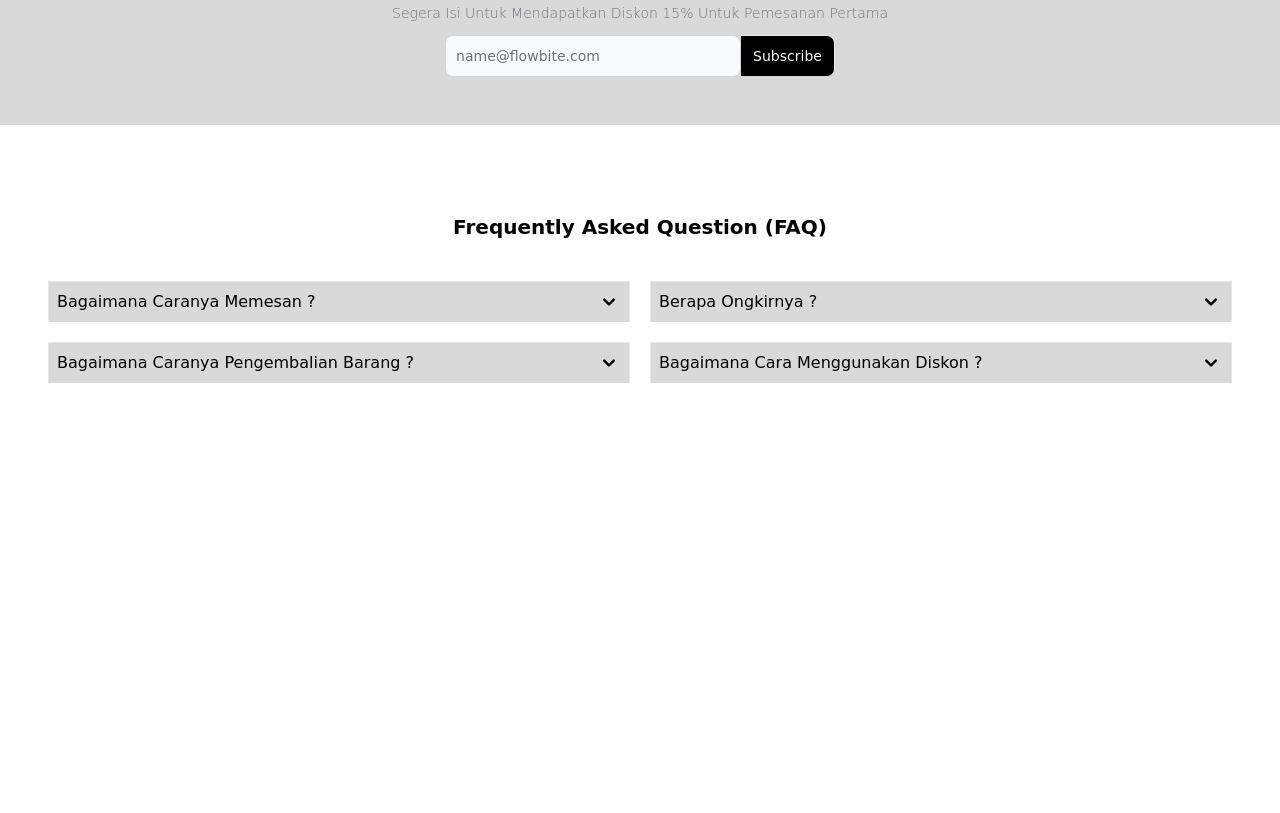
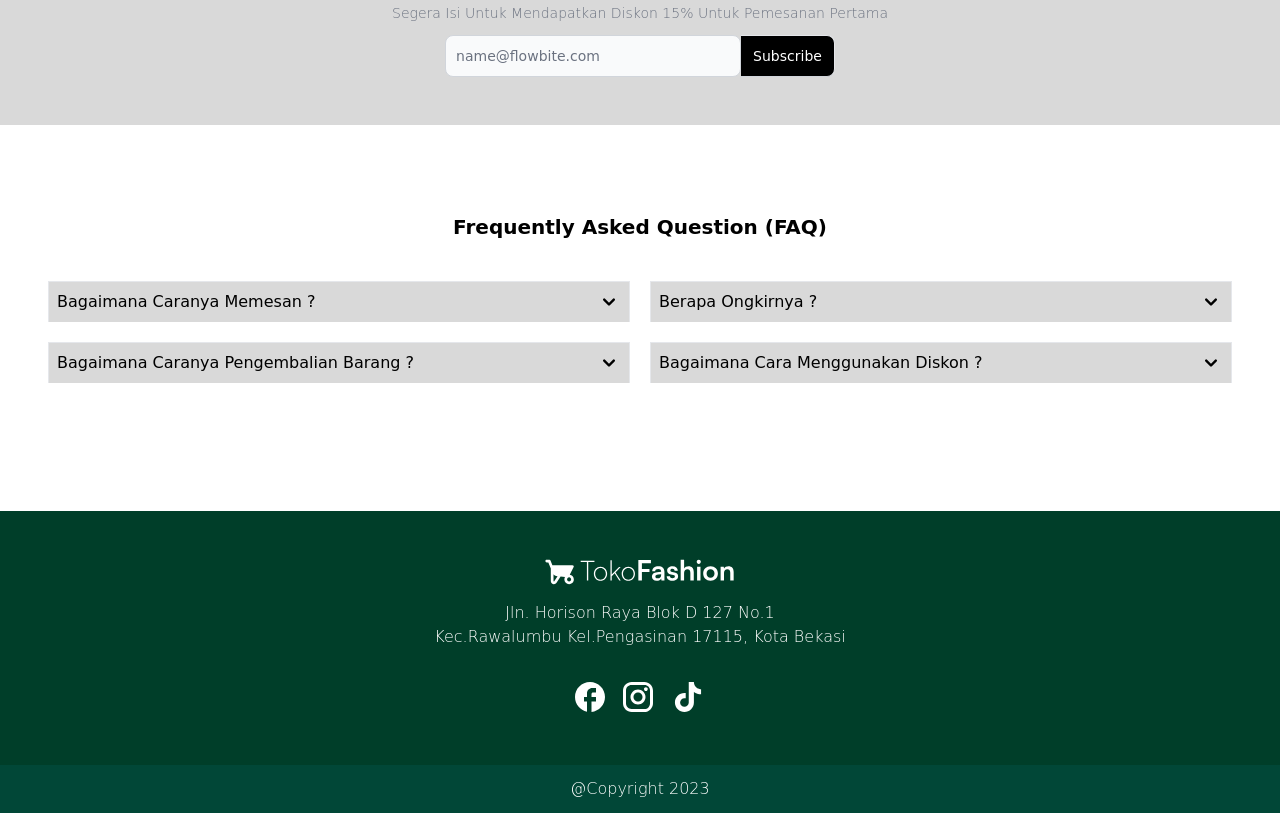
Before and after one commit to naufal56-xtg/Tailwind-UI-Toko-Online, a website: page src/index.html in a window 1280 px wide. Shown: the part 1622-2435 px from the top of the page. Before the commit the page ends 2133 px from the top, so only its background shows below. Drawn offline with nearby package versions, Linux system fonts and the light colour scheme; files whose address does not match are found by name.

Commit message:
Final Update

```diff
--- a/src/index.html
+++ b/src/index.html
@@ -714,6 +714,32 @@
     </div>
     <!-- //? End FAQ -->
 
+    <!-- //! Footer -->
+    <footer class="bg-primary1 w-full">
+      <div class="container mx-auto p-5">
+        <div class="flex justify-center mt-5">
+          <img src="assets/logo-white.svg" alt="" class="w-48 bg-cover" />
+        </div>
+
+        <div class="my-3">
+          <p class="font-light text-md text-white text-center">
+            Jln. Horison Raya Blok D 127 No.1 <br />
+            <span>Kec.Rawalumbu Kel.Pengasinan 17115, Kota Bekasi</span>
+          </p>
+        </div>
+
+        <div class="my-7 flex justify-center">
+          <img src="assets/images/fb.svg" alt="" class="pr-3 w-12" />
+          <img src="assets/images/ig.svg" alt="" class="pr-3 w-12" />
+          <img src="assets/images/tiktok.svg" alt="" class="w-10" />
+        </div>
+      </div>
+      <div class="p-3 text-center bg-green-900 w-full">
+        <p class="font-light text-md text-white">@Copyright 2023</p>
+      </div>
+    </footer>
+    <!-- //? End Footer -->
+
     <script src="../node_modules/flowbite/dist/flowbite.min.js"></script>
   </body>
 </html>
```
Also changed, not shown: dist/output.css.
